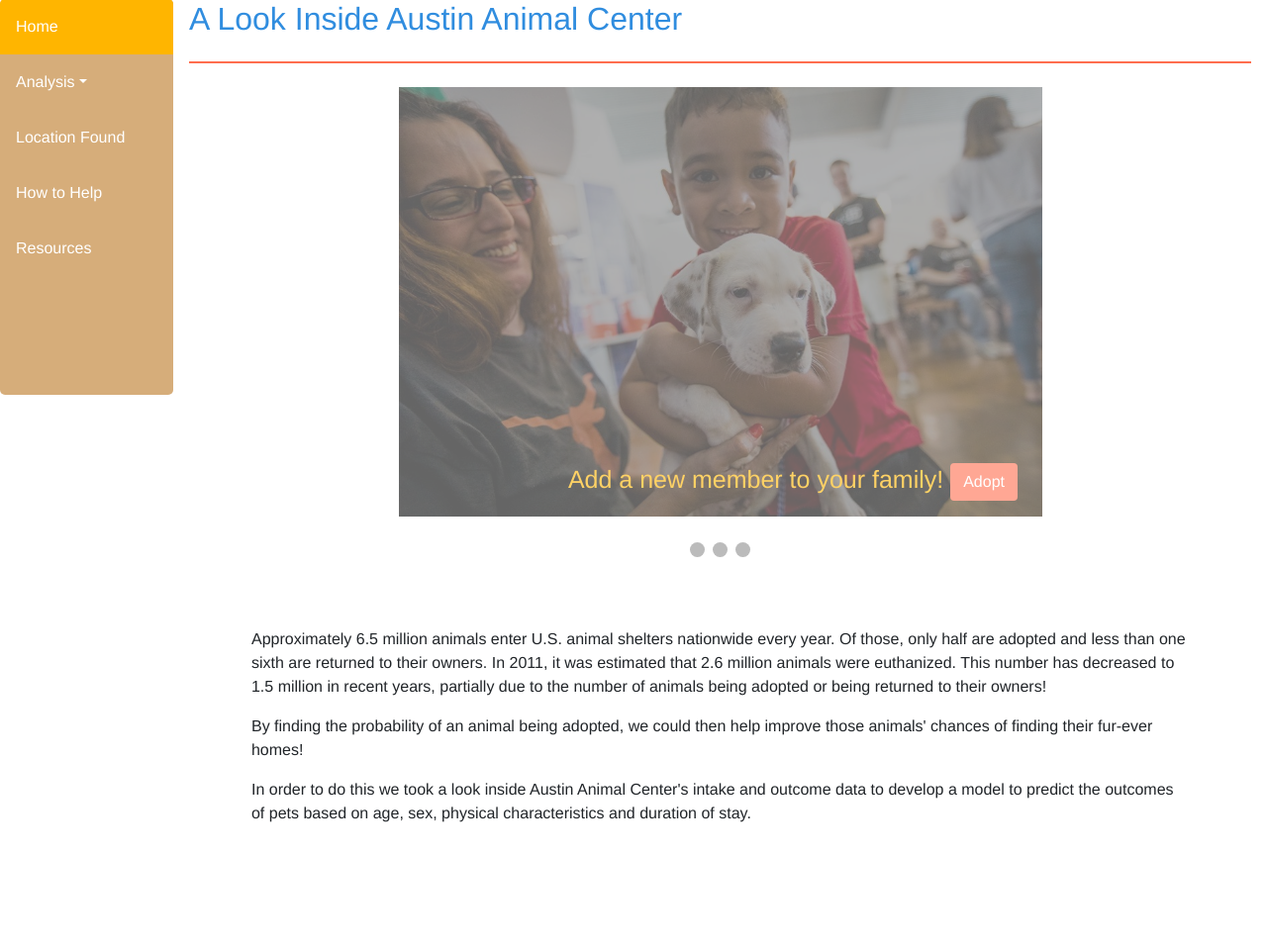
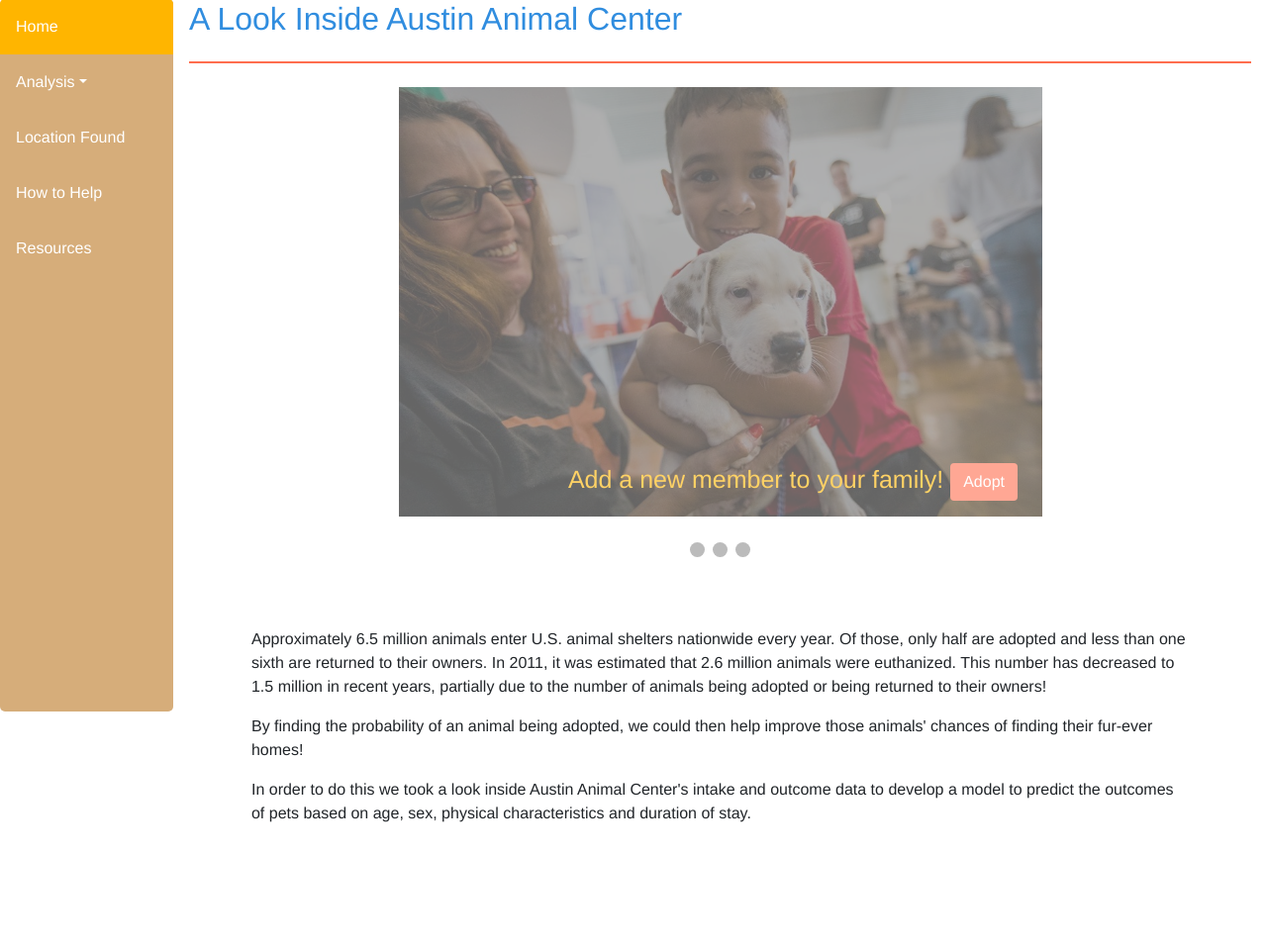
Before and after one commit to DeniseMcK9210/Animal-Adoption, a Flask app: page /home in a window 1280 px wide. Shown: the part 91-1050 px from the top of the page at 99% size. Run offline with Flask 2, Linux system fonts and the light colour scheme; parts of the project's set-up code (start-up, migrations or seed data) failed here and were passed over; some libraries are stand-ins or nearby versions.

Commit message:
html/css update
longer sidebar
h2h page typo corrected

```diff
--- a/App/static/css/style.css
+++ b/App/static/css/style.css
@@ -122,7 +122,7 @@ footer {
     width: 175px;
     background-color: #d6ad7a;
     position: fixed;
-    height: 50%;
+    height: 90%;
     overflow: auto;
     border-radius: 5px
   }
--- a/App/templates/howtohelp.html
+++ b/App/templates/howtohelp.html
@@ -67,7 +67,7 @@
                   <div class="card-body">
                     <img class="card-img-top" src="{{ url_for('static', filename='media/dog15.jpg') }}" alt="Card image">
                     <h4 class="card-title yellow">Volunteer</h4>
-                    <p class="card-text">Austin Animal Shelter takes in more than 18,000 animals and year, but they can't do it without you. Come in with tons of love and attention to share during excercise and enrichment activities. Even groups are welcome.</p>
+                    <p class="card-text">Austin Animal Center takes in more than 18,000 animals and year, but they can't do it without you. Come in with tons of love and attention to share during excercise and enrichment activities. Even groups are welcome.</p>
                     <a href="http://www.austintexas.gov/department/volunteer" class="btn btn-y" target="_blank">More Info</a>
                   </div>
                 </div>
```
